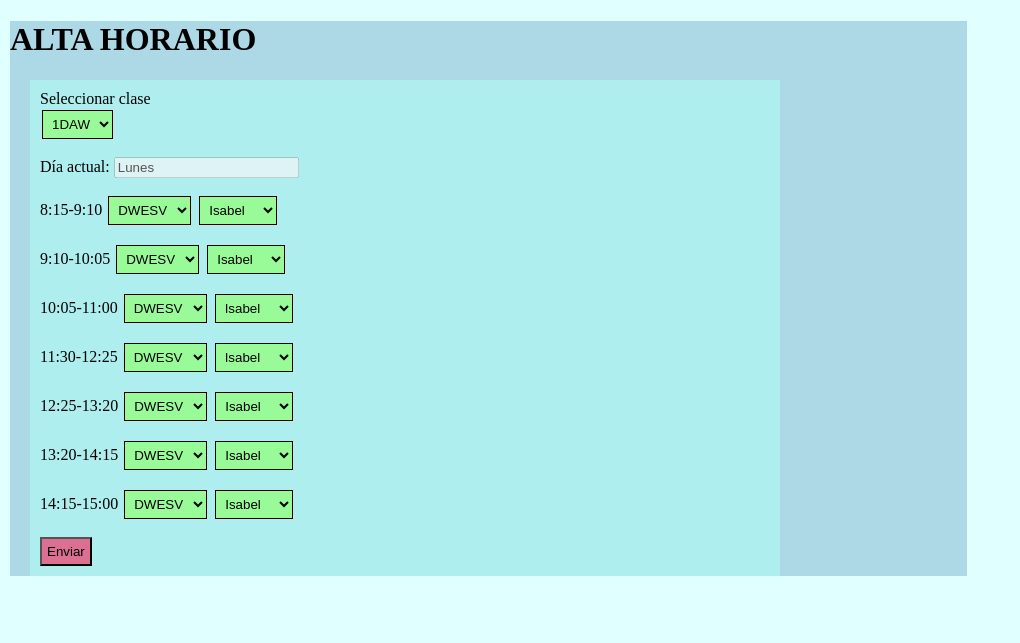
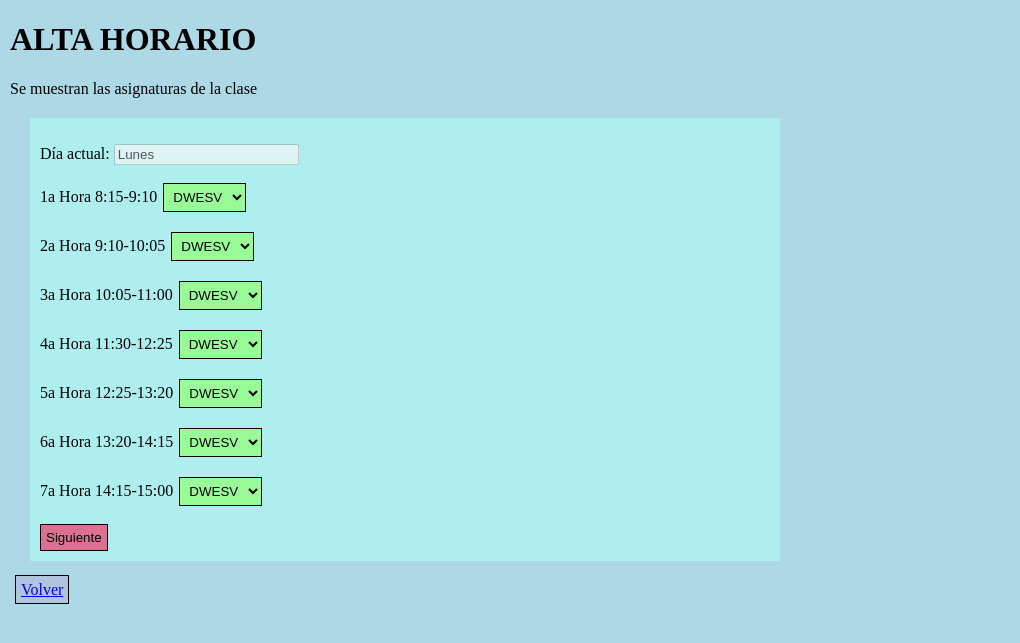
Before and after one commit to SergioPoves-daw/proyectoHorario, a PHP site: page /index.html in a window 1280 px wide. Shown: the top 643 px of the page, without its empty margins (0-1020 px from the left). Run offline with PHP 8.4, Linux system fonts and the light colour scheme.

Commit message:
Avances en el mockup

```diff
--- a/index.html
+++ b/index.html
@@ -8,108 +8,75 @@
 </head>
     <body>
         <h1>ALTA HORARIO</h1>
-
+        <p>Se muestran las asignaturas de la clase</p>
         <form action="" method="GET">
-            <label for="clase">Seleccionar clase</label>
-            <select id="clase" name="clase">
-                <option>1DAW</option>
-                <option>2DAW</option>
-            </select>
-
             <p>Día actual: <input value="Lunes" disabled name="L"></p>
 
             <p>
-                8:15-9:10
+                1a Hora 8:15-9:10
                 <select name="asignatura1">
                     <option>DWESV</option>
                     <option>DWENC</option>
                     <option>DEAP</option>
-                </select>
-                <select name="profesor1">
-                    <option>Isabel</option>
-                    <option>Alberto</option>
-                    <option>Ernesto</option>
+                    <option>PIMOD</option>
                 </select>
             </p>
             <p>
-                9:10-10:05
+                2a Hora 9:10-10:05
                 <select name="asignatura2">
                     <option>DWESV</option>
                     <option>DWENC</option>
                     <option>DEAP</option>
-                </select>
-                <select name="profesor2">
-                    <option>Isabel</option>
-                    <option>Alberto</option>
-                    <option>Ernesto</option>
+                    <option>PIMOD</option>
                 </select>
             </p>
             <p>
-                10:05-11:00
+                3a Hora 10:05-11:00
                 <select name="asignatura3">
                     <option>DWESV</option>
                     <option>DWENC</option>
                     <option>DEAP</option>
-                </select>
-                <select name="profesor3">
-                    <option>Isabel</option>
-                    <option>Alberto</option>
-                    <option>Ernesto</option>
+                    <option>PIMOD</option>
                 </select>
             </p>
             <p>
-                11:30-12:25
+                4a Hora 11:30-12:25
                 <select name="asignatura4">
                     <option>DWESV</option>
                     <option>DWENC</option>
                     <option>DEAP</option>
-                </select>
-                <select name="profesor4">
-                    <option>Isabel</option>
-                    <option>Alberto</option>
-                    <option>Ernesto</option>
+                    <option>PIMOD</option>
                 </select>
             </p>
             <p>
-                12:25-13:20
+                5a Hora 12:25-13:20
                 <select name="asignatura5">
                     <option>DWESV</option>
                     <option>DWENC</option>
                     <option>DEAP</option>
-                </select>
-                <select name="profesor5">
-                    <option>Isabel</option>
-                    <option>Alberto</option>
-                    <option>Ernesto</option>
+                    <option>PIMOD</option>
                 </select>
             </p>
             <p>
-                13:20-14:15
+                6a Hora 13:20-14:15
                 <select name="asignatura6">
                     <option>DWESV</option>
                     <option>DWENC</option>
                     <option>DEAP</option>
-                </select>
-                <select name="profesor6">
-                    <option>Isabel</option>
-                    <option>Alberto</option>
-                    <option>Ernesto</option>
+                    <option>PIMOD</option>
                 </select>
             </p>
             <p>
-                14:15-15:00
+                7a Hora 14:15-15:00
                 <select name="asignatura7">
                     <option>DWESV</option>
                     <option>DWENC</option>
                     <option>DEAP</option>
-                </select>
-                <select name="profesor7">
-                    <option>Isabel</option>
-                    <option>Alberto</option>
-                    <option>Ernesto</option>
+                    <option>PIMOD</option>
                 </select>
             </p>
-            <input type="submit" value="Enviar">
+            <input type="submit" value="Siguiente">
         </form>
+        <a href="./..">Volver</a>
     </body>
 </html>
--- /dev/null
+++ b/index.php
@@ -0,0 +1,3 @@
+<?php
+
+?>
--- a/style.css
+++ b/style.css
@@ -1,6 +1,6 @@
 html {
     width: 1000px;
-    background-color: lightcyan;
+    background-color: lightblue;
 }
 
 body {
@@ -30,4 +30,12 @@ select {
 input[type="submit"] {
     padding: 0.6849315068493151%; /* 5px padding y 730px width form */
     background-color: palevioletred;
+    border: solid 1px black;
 }
+
+a {
+    background-color: lightsteelblue;
+    padding: 0.522466039707419%; /* 5px padding y 957px width body */
+    margin: 0.522466039707419%; /* 5px margin y 957px width body */
+    border: solid 1px black;
+}
```
